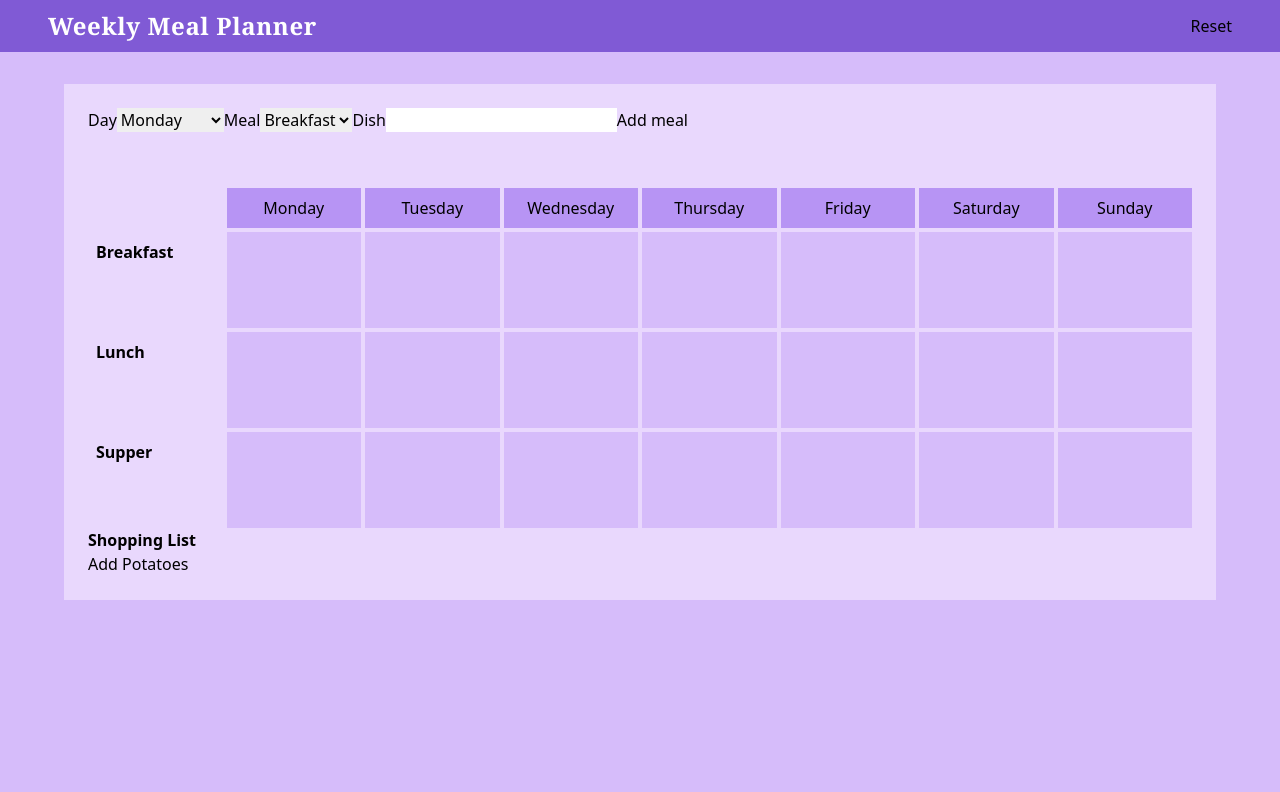
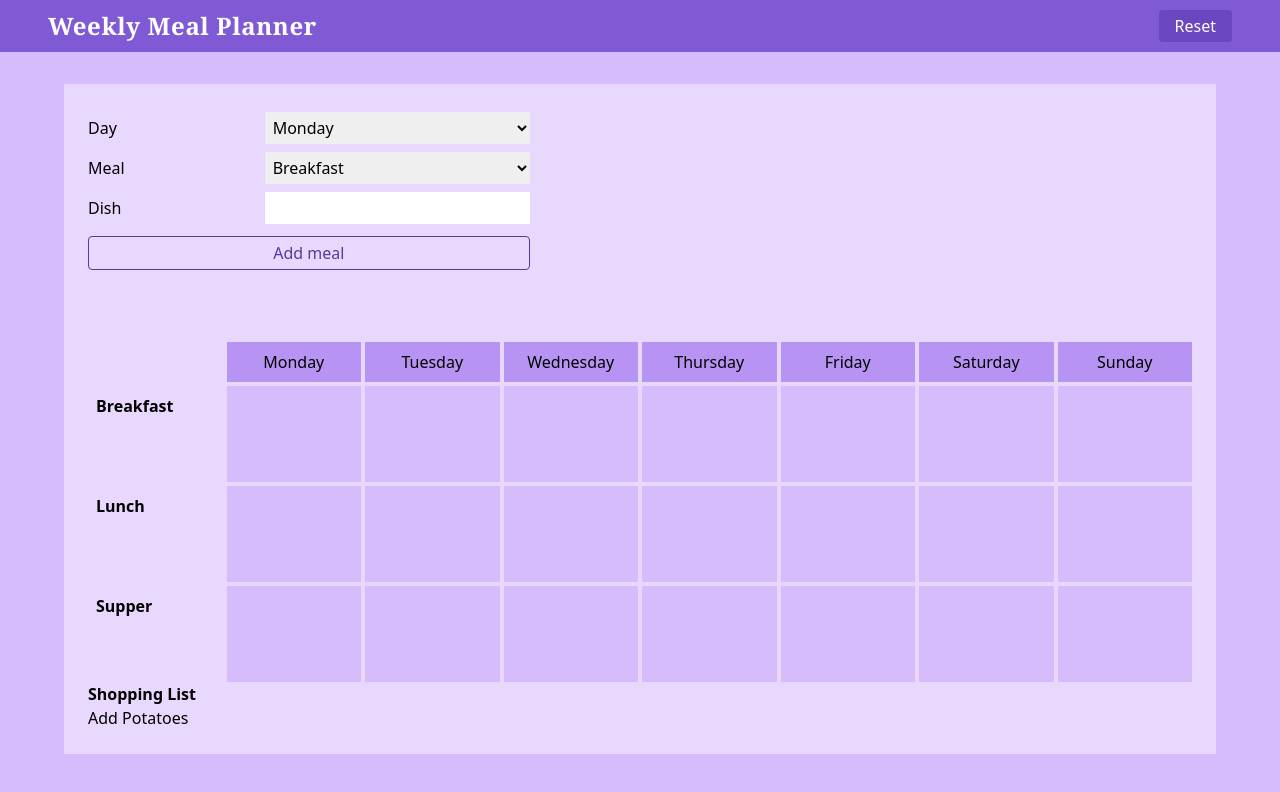
Before and after one commit to arturjzapater/meal-planner, a React app: page / in a window 1280 px wide. Shown: the top 792 px of the page. Built offline with nearby package versions, Linux system fonts and the light colour scheme.

Commit message:
finished styling schedule

```diff
--- a/src/components/AddMealForm.tsx
+++ b/src/components/AddMealForm.tsx
@@ -1,5 +1,6 @@
 import React from 'react'
 import { connect } from 'react-redux'
+import Button from './Button'
 import Input from './Input'
 import Selector from './Selector'
 import Meals from '../types/Meals'
@@ -20,13 +21,13 @@ const AddMealForm: React.FC<AddMealFormProps> = ({ meals, newMeal, addNewMeal, c
       changeNew(prop, event.target.value)
     }
 
-  const handleSubmit = (event: React.MouseEvent) => {
+  const handleSubmit = (event: React.MouseEvent<HTMLButtonElement>): void => {
     event.preventDefault()
     addNewMeal()
   }
 
   return (
-    <form>
+    <form className='flex flex-col lg:w-2/5 mb-4'>
       <Selector
         id='days'
         title='Day'
@@ -47,7 +48,7 @@ const AddMealForm: React.FC<AddMealFormProps> = ({ meals, newMeal, addNewMeal, c
         value={newMeal.dish}
         onChange={handleChange('dish')}
       />
-      <button onClick={handleSubmit}>Add meal</button>
+      <Button onClick={handleSubmit} text='Add meal' style='mt-2' />
     </form>
   )
 }
--- a/src/components/Button.tsx
+++ b/src/components/Button.tsx
@@ -1,11 +1,26 @@
 import React from 'react'
 
 interface ButtonProps {
-  onClick: (event: React.MouseEvent<HTMLButtonElement> | void) => void,
-  text: string
+  onClick: (event: React.MouseEvent<HTMLButtonElement>) => void,
+  text: string,
+  theme?: 'dark' | 'light' | 'danger',
+  style?: string
 }
 
-const Button: React.FC<ButtonProps> = ({ onClick, text }) =>
-  <button onClick={onClick}>{text}</button>
+const themes = {
+  dark: 'bg-purple-700 text-white hover:bg-purple-300 hover:text-purple-800 px-4',
+  light: 'bg-purple-200 border-purple-800 border text-purple-800 hover:bg-purple-800 hover:text-white px-4',
+  danger: 'text-red-600'
+}
+
+const transition = 'transition duration-300 ease-in'
+
+const Button: React.FC<ButtonProps> = ({ onClick, text, theme = 'light', style = '' }) =>
+  <button
+    onClick={onClick}
+    className={`${themes[theme]} rounded p-1 ${transition} ${style}`}
+  >
+    {text}
+  </button>
 
 export default Button
--- a/src/components/DaySection.tsx
+++ b/src/components/DaySection.tsx
@@ -1,4 +1,5 @@
 import React from 'react'
+import Button from './Button'
 
 interface DaySectionProps {
   title: string,
@@ -7,10 +8,12 @@ interface DaySectionProps {
 }
 
 const DaySection: React.FC<DaySectionProps> = ({ title, content, remove }) => (
-  <section className='bg-purple-300 p-2 flex justify-between items-start h-24 overflow-y-auto'>
-    <h2 className='lg:hidden'>{title}</h2>
-    <p>{content}</p>
-    {content && <button className='ml-2' onClick={remove}>X</button>}
+  <section className='bg-purple-300 p-2 h-24 overflow-y-auto'>
+    <h2 className='lg:hidden italic mb-2'>{title}</h2>
+    <div className='flex justify-between items-start'>
+      <p className='ml-2 lg:ml-0'>{content}</p>
+      {content && <Button onClick={remove} text='X' theme='danger' />}
+    </div>
   </section>
 )
 
--- a/src/components/Header.tsx
+++ b/src/components/Header.tsx
@@ -10,9 +10,9 @@ interface HeaderProps {
 }
 
 const Header: React.FC<HeaderProps> = ({ reset }) => (
-  <header className='bg-purple-600 px-12 py-2 mb-8 flex justify-between'>
+  <header className='bg-purple-600 px-2 md:px-12 py-2 mb-8 flex justify-between'>
     <h2 className='text-white font-serif font-semibold tracking-wide text-2xl'>Weekly Meal Planner</h2>
-    <Button text='Reset' onClick={reset} />
+    <Button text='Reset' onClick={reset} theme='dark' style='self-center' />
   </header>
 )
 
--- a/src/components/Input.tsx
+++ b/src/components/Input.tsx
@@ -8,9 +8,14 @@ interface InputProps {
 }
 
 const Input: React.FC<InputProps> = ({ title, type, value, onChange }) => (
-  <label>
-    {title}
-    <input type={type} value={value} onChange={onChange} />
+  <label className='flex my-1 items-center'>
+    <span className='mr-4 flex-grow'>{title}</span>
+    <input
+      type={type}
+      value={value}
+      onChange={onChange}
+      className='w-3/5 p-1 outline-none focus:border focus:border-purple-800'
+    />
   </label>
 )
 
--- a/src/components/Selector.tsx
+++ b/src/components/Selector.tsx
@@ -13,9 +13,9 @@ const makeOpts = (id: string) => (x: string, i: number): ReactElement =>
   <option key={`${id}:${x}-${i}`} value={x}>{capitalise(x)}</option>
 
 const Selector: React.FC<SelectorProps> = ({ id, title, options, value, onChange }) => (
-  <label>
-    {title}
-    <select value={value} onChange={onChange}>
+  <label className='flex my-1 items-center'>
+    <span className='mr-4 flex-grow'>{title}</span>
+    <select value={value} onChange={onChange} className='w-3/5 p-1'>
       {options.map(makeOpts(id))}
     </select>
   </label>
--- /dev/null
+++ b/tailwind.config.js
@@ -0,0 +1,5 @@
+module.exports = {
+  variants: {
+    borderWidth: ['responsive', 'focus']
+  }
+}
```
